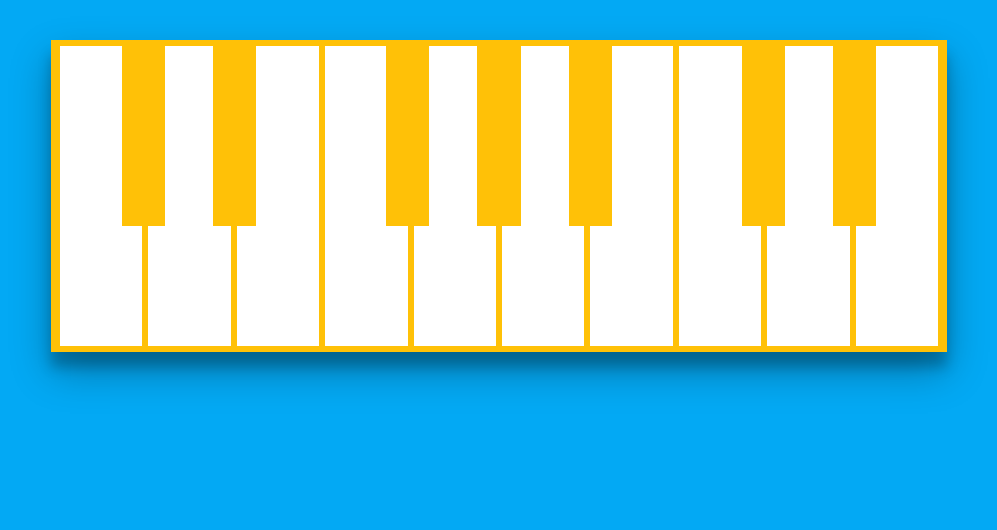
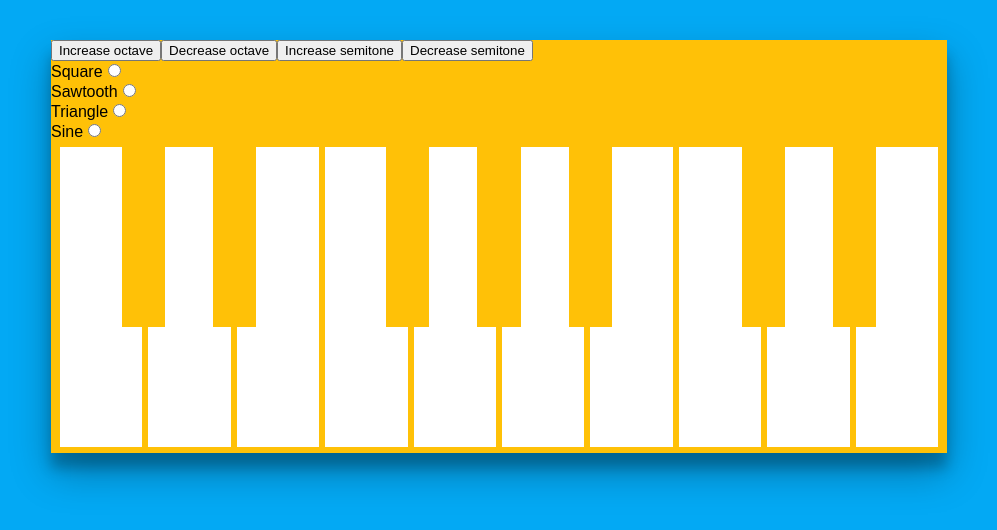
Before and after one commit to JackDanielJosephVarney/keyboard-app, a React (Create React App) app: page / in a window 1280 px wide. Shown: the top 530 px of the page, without its empty margins (141-1138 px from the left). Built offline with nearby package versions, Linux system fonts and the light colour scheme; the HTML template or start-up script is replaced by a standard one.

Commit message:
added config options for wave and noteroot

```diff
--- a/src/components/Key.tsx
+++ b/src/components/Key.tsx
@@ -28,7 +28,6 @@ export default class Key extends React.Component<Props, State> {
 
   componentWillMount() {
     document.addEventListener('keydown', this.onKeyDown);
-    console.log(document);
   }
 
   render() {
--- /dev/null
+++ b/src/containers/Dashboard.tsx
@@ -0,0 +1,23 @@
+import * as React from 'react';
+import './Dashboard.css';
+import NoteConfig from './NoteConfig';
+import WaveConfig from './WaveConfig';
+
+export interface Props {}
+
+export interface State {}
+
+export default class Dashboard extends React.Component<Props, State> {
+  state = {};
+
+  render() {
+    return (
+      <div>
+        <NoteConfig />
+        <div className="wave-wrapper">
+          <WaveConfig />
+        </div>
+      </div>
+    );
+  }
+}
--- a/src/containers/Keyboard.tsx
+++ b/src/containers/Keyboard.tsx
@@ -1,6 +1,7 @@
 import * as React from 'react';
 import './Keyboard.css';
 import Keys from './Keys';
+import Dashboard from './Dashboard';
 
 export interface Props {}
 
@@ -12,6 +13,7 @@ export default class Keyboard extends React.Component<Props, State> {
   render() {
     return (
       <div className="keyboard">
+        <Dashboard />
         <div className="keys-wrapper">
           <Keys />
         </div>
--- a/src/containers/Keys.tsx
+++ b/src/containers/Keys.tsx
@@ -5,8 +5,6 @@ import { MusicUtils } from '../utilities/MusicUtils';
 import { KeyboardContext } from '../state/KeyboardProvider';
 import { WaveType } from '../enums/enums';
 
-const c4 = 261.63;
-const a4 = 440;
 const flat = String.fromCharCode(9837);
 const notes: string[] = ['C', 'C#/D' + flat, 'D', 'D#/E' + flat, 'E', 'F', 'F#/G' + flat, 'G', 'G#/A' + flat, 'A', 'A#/B' + flat, 'B'];
 const keyCodes: number[] = [
@@ -46,7 +44,12 @@ export default class Keyboard extends React.Component<Props, State> {
       <KeyboardContext.Consumer key={i}>
         {context => (
           <div className={this.getNote(i).length > 1 ? 'key-wrapper sharp-key-wrapper' : 'key-wrapper not-so-sharp-key-wrapper'}>
-            <Key freq={MusicUtils.getSemitone(c4, i)} audioContext={this.audioContext} keyCode={keyCode} waveType={context.waveType} />
+            <Key
+              freq={MusicUtils.getSemitone(context.rootNote, i)}
+              audioContext={this.audioContext}
+              keyCode={keyCode}
+              waveType={context.waveType}
+            />
           </div>
         )}
       </KeyboardContext.Consumer>
--- /dev/null
+++ b/src/containers/NoteConfig.tsx
@@ -0,0 +1,25 @@
+import * as React from 'react';
+import { KeyboardContext, KeyboardState } from '../state/KeyboardProvider';
+
+export interface Props {}
+
+export interface State {}
+
+export default class NoteConfig extends React.Component<Props, State> {
+  state = {};
+
+  render() {
+    return (
+      <KeyboardContext.Consumer>
+        {(context: KeyboardState) => (
+          <>
+            <button onClick={() => context.setRootNote(12)}>Increase octave</button>
+            <button onClick={() => context.setRootNote(-12)}>Decrease octave</button>
+            <button onClick={() => context.setRootNote(1)}>Increase semitone</button>
+            <button onClick={() => context.setRootNote(-1)}>Decrease semitone</button>
+          </>
+        )}
+      </KeyboardContext.Consumer>
+    );
+  }
+}
--- /dev/null
+++ b/src/containers/WaveConfig.tsx
@@ -0,0 +1,38 @@
+import * as React from 'react';
+import { WaveType } from '../enums/enums';
+import { KeyboardContext, KeyboardState } from '../state/KeyboardProvider';
+
+export interface Props {}
+
+export interface State {}
+
+export default class WaveConfig extends React.Component<Props, State> {
+  state = {};
+
+  render() {
+    return (
+      <KeyboardContext.Consumer>
+        {(context: KeyboardState) => (
+          <>
+            <label htmlFor={WaveType.square}>
+              Square
+              <input type="radio" name="setWave" id={WaveType.square} onChange={() => context.setWave(WaveType.square)} />
+            </label>
+            <label htmlFor={WaveType.sawtooth}>
+              Sawtooth
+              <input type="radio" name="setWave" id={WaveType.sawtooth} onChange={() => context.setWave(WaveType.sawtooth)} />
+            </label>
+            <label htmlFor={WaveType.triangle}>
+              Triangle
+              <input type="radio" name="setWave" id={WaveType.triangle} onChange={() => context.setWave(WaveType.triangle)} />
+            </label>
+            <label htmlFor={WaveType.sine}>
+              Sine
+              <input type="radio" name="setWave" id={WaveType.sine} onChange={() => context.setWave(WaveType.sine)} />
+            </label>
+          </>
+        )}
+      </KeyboardContext.Consumer>
+    );
+  }
+}
--- a/src/state/KeyboardProvider.tsx
+++ b/src/state/KeyboardProvider.tsx
@@ -1,20 +1,26 @@
 import * as React from 'react';
 import { WaveType } from '../enums/WaveType';
+import { MusicUtils } from '../utilities/MusicUtils';
 
 export interface State {
   waveType: WaveType;
+  rootNote: number;
 }
 
-export interface KeyboardContext {
+export interface KeyboardState {
   waveType: WaveType;
   setWave: Function;
+  rootNote: number;
+  setRootNote: Function;
 }
 
-export const KeyboardContext = React.createContext({}) as React.Context<KeyboardContext>;
+export const KeyboardContext = React.createContext({}) as React.Context<KeyboardState>;
+const c4 = 261.63;
 
 export default class KeyboardProvider extends React.Component<{}, State> {
   state = {
-    waveType: WaveType.square
+    waveType: WaveType.square,
+    rootNote: c4
   };
 
   render() {
@@ -22,7 +28,9 @@ export default class KeyboardProvider extends React.Component<{}, State> {
       <KeyboardContext.Provider
         value={{
           waveType: this.state.waveType,
-          setWave: (waveType: WaveType) => this.setState({ waveType })
+          setWave: (waveType: WaveType) => this.setState({ waveType }),
+          rootNote: this.state.rootNote,
+          setRootNote: (change: number) => this.setState({ rootNote: MusicUtils.getSemitone(this.state.rootNote, change) })
         }}
       >
         {this.props.children}
--- a/src/utilities/MusicUtils.ts
+++ b/src/utilities/MusicUtils.ts
@@ -26,7 +26,7 @@ export const MusicUtils = Object.freeze({
   getSemitone: (freq: number, amount: number): number => {
     switch (true) {
       case amount < 0:
-        const iterations = +amount;
+        const iterations = -amount;
 
         for (let i = 1; i <= iterations; i++) {
           freq = minusSemitone(freq);
```
